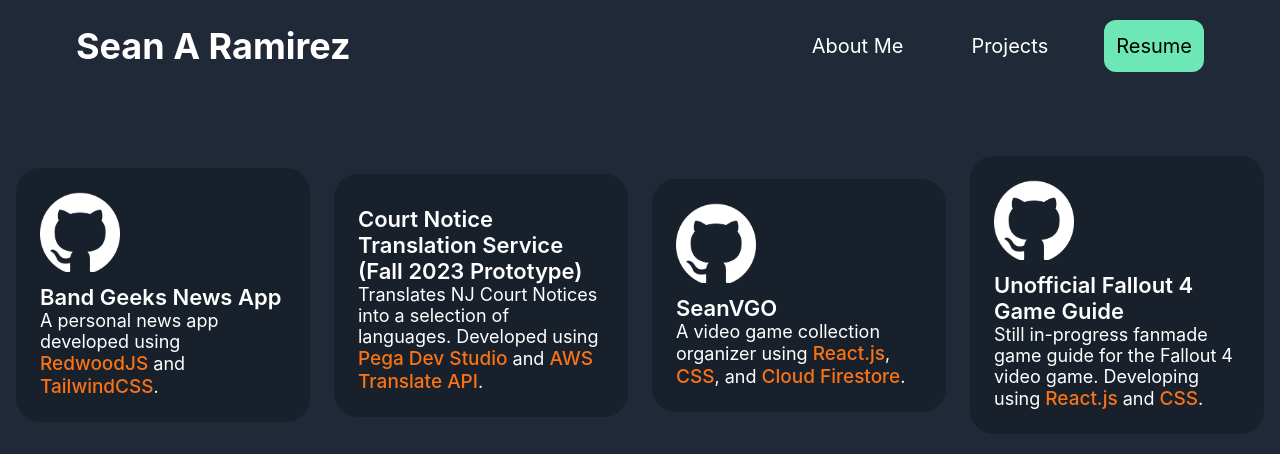
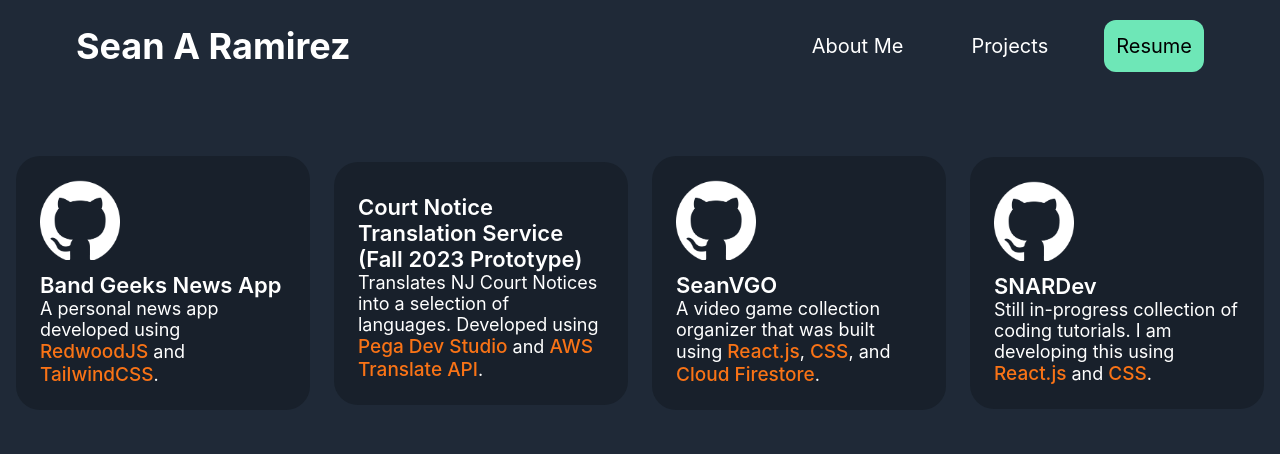
Before and after one commit to snaramirez872/snaramirez-portfolio-new, a React (Vite) app: page /projects in a window 1280 px wide. Shown: the top 454 px of the page. Built offline with nearby package versions, Linux system fonts and the light colour scheme.

Commit message:
added changed resume, added new project, added .firebase to gitignore

```diff
--- a/src/pages/AboutMe/AboutMe.jsx
+++ b/src/pages/AboutMe/AboutMe.jsx
@@ -15,7 +15,7 @@
                 <p className='intro'>I am a <span className='keywords'>Software Developer</span> with a passion for <span className='keywords'>Front End Development/Design</span>. As such, I am proficient in <span className='keywords'>JavaScript</span> and <span className='keywords'>Python</span>.</p>
                 <p className='extracurriculars'>When I'm not coding, I enjoy playing video games, photography, listening to music, and watching anime.</p>
                 <p className='intro-to-projects'>I've been making <span className='keywords'>React.js</span> applications for several months now and they all can be viewed by <span className='desktop-mode'>clicking "Projects" at the top right</span><span className='mobile-mode'>tapping "Projects" below</span>.</p>
-                <p className='right-now'>Right now, I'm working on re-learning <span className="keywords">Node.js</span> and re-familiarizing myself with other <span className='keywords'>Back End Technologies</span>.</p>
+                <p className='right-now'>Right now, I'm working on <span className="keywords">SNARDev</span>. More information can be found in the "Projects" tab.</p>
             </div>
             <div className='profile-card'>
                 <img className='profile-picture' src={profilepic} alt='profile picture' height='170' width='170' />
--- a/src/pages/Projects/Projects.jsx
+++ b/src/pages/Projects/Projects.jsx
@@ -36,18 +36,18 @@
                     </div>
                     <div className='proj-details'>
                         <p className='title'>SeanVGO</p>
-                        <p className='desc'>A video game collection organizer using <span className='tools'>React.js</span>, <span className='tools'>CSS</span>, and <a className='tools' href='https://firebase.google.com/docs/firestore' target='_blank' rel='noreferrer'>Cloud Firestore</a>.</p>
+                        <p className='desc'>A video game collection organizer that was built using <span className='tools'>React.js</span>, <span className='tools'>CSS</span>, and <a className='tools' href='https://firebase.google.com/docs/firestore' target='_blank' rel='noreferrer'>Cloud Firestore</a>.</p>
                     </div>
                 </div>
                 <div className='card'>
                     <div className="image-container">
-                        <a href="https://github.com/snaramirez872/fanmade-fallout4-game-guide" target="_blank" rel='noreferrer'>
+                        <a href="https://github.com/snaramirez872/snaramirez-dev" target="_blank" rel='noreferrer'>
                             <img src={github} alt="" width='80' height='80' />
                         </a>
                     </div>
                     <div className='proj-details'>
-                        <p className='title'>Unofficial Fallout 4 Game Guide</p>
-                        <p className='desc'>Still in-progress fanmade game guide for the Fallout 4 video game. Developing using <span className='tools'>React.js</span> and <span className='tools'>CSS</span>.</p>
+                        <p className='title'>SNARDev</p>
+                        <p className='desc'>Still in-progress collection of coding tutorials. I am developing this using <span className='tools'>React.js</span> and <span className='tools'>CSS</span>.</p>
                     </div>
                 </div>
             </div>
```
Also changed, not shown: 1 other file (tests, documents, lock files or other folders).
